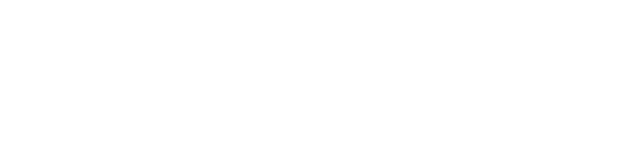
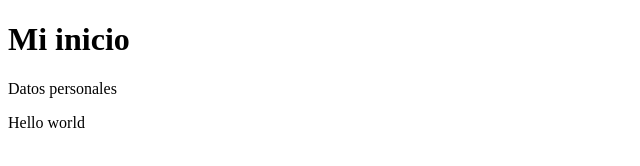
Before and after one commit to JuanRamonL/personal_cv, a plain HTML site: page index.html in a window 1280 px wide. Shown: the whole page, without its empty margins (0-640 px from the left). Drawn offline with Linux system fonts and the light colour scheme.

Commit message:
primeras lineas de codigo

```diff
--- a/index.html
+++ b/index.html
@@ -3,9 +3,12 @@
 <head>
     <meta charset="UTF-8">
     <meta name="viewport" content="width=device-width, initial-scale=1.0">
-    <title>Document</title>
+    <title>Sobre mi</title>
 </head>
 <body>
-
+    <h1>Mi inicio</h1>
+    <p>Datos personales</p>
+    <p>Hello world
+    </p>
 </body>
 </html>
```
